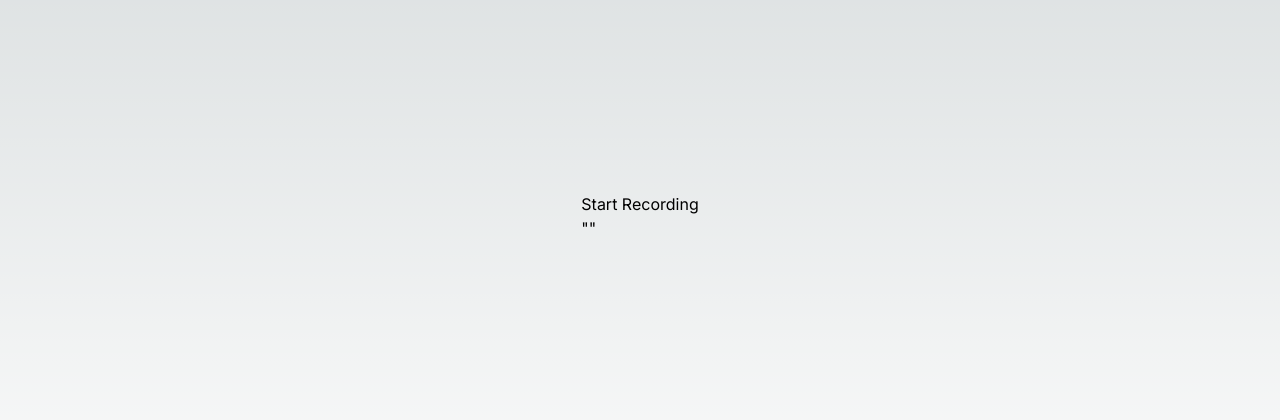
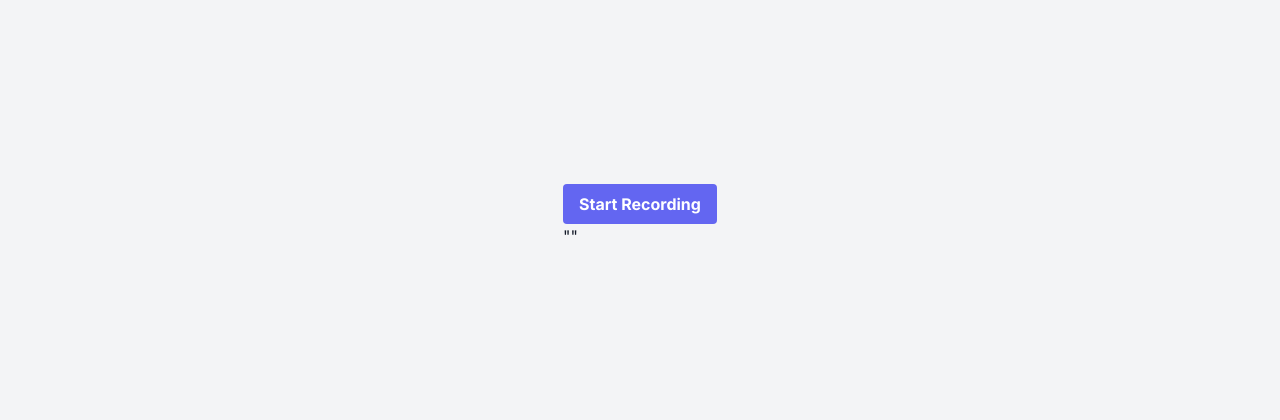
Before and after one commit to JeremyDudet/speak-to-order, a Next.js app: page / in a window 1280 px wide. Shown: the part 184-604 px from the top of the page. Built offline with nearby package versions, Linux system fonts and the light colour scheme.

Commit message:
new styling

```diff
--- a/src/app/STTComponent.js
+++ b/src/app/STTComponent.js
@@ -58,12 +58,32 @@ export default function STTComponent() {
   return (
     <div>
       {recording ? (
-        <button onClick={handleStopRecording}>Stop Recording</button>
+        <button
+          className="bg-indigo-500 hover:bg-indigo-700 text-white font-bold py-2 px-4 rounded dark:bg-indigo-800 dark:hover:bg-indigo-900"
+          onClick={handleStopRecording}
+        >
+          Stop Recording
+        </button>
       ) : (
-        <button onClick={handleStartRecording}>Start Recording</button>
+        <button
+          className="bg-indigo-500 hover:bg-indigo-700 text-white font-bold py-2 px-4 rounded dark:bg-indigo-800 dark:hover:bg-indigo-900"
+          onClick={handleStartRecording}
+        >
+          Start Recording
+        </button>
       )}
-      {loading ? <p>Loading...</p> : <p>{JSON.stringify(transcript)}</p>}
-      {error && <p className="text-red-500 text-lg font-bold">{error}</p>}{" "}
+      {loading ? (
+        <p className="text-gray-900 dark:text-gray-200">Loading...</p>
+      ) : (
+        <p className="text-gray-900 dark:text-gray-200">
+          {JSON.stringify(transcript)}
+        </p>
+      )}
+      {error && (
+        <p className="text-red-500 text-lg font-bold dark:text-red-300">
+          {error}
+        </p>
+      )}
     </div>
   );
 }
--- a/src/app/layout.js
+++ b/src/app/layout.js
@@ -1,17 +1,28 @@
-import './globals.css'
-import { Inter } from 'next/font/google'
+"use client";
 
-const inter = Inter({ subsets: ['latin'] })
+import { useState } from "react";
+import "./globals.css";
+import { Inter } from "next/font/google";
 
-export const metadata = {
-  title: 'Create Next App',
-  description: 'Generated by create next app',
-}
+const inter = Inter({ subsets: ["latin"] });
 
 export default function RootLayout({ children }) {
+  const [darkMode, setDarkMode] = useState(false);
+
+  const toggleDarkMode = () => {
+    setDarkMode(!darkMode);
+    if (!darkMode) {
+      document.documentElement.classList.add("dark");
+    } else {
+      document.documentElement.classList.remove("dark");
+    }
+  };
+
   return (
     <html lang="en">
-      <body className={inter.className}>{children}</body>
+      <body className={`${inter.className} ${darkMode ? "dark" : ""}`}>
+        {children}
+      </body>
     </html>
-  )
+  );
 }
--- a/src/app/page.js
+++ b/src/app/page.js
@@ -1,14 +1,62 @@
 "use client";
 
 import dynamic from "next/dynamic";
+import { Transition } from "@headlessui/react";
 
 const STTComponent = dynamic(() => import("./STTComponent"), {
   ssr: false, // This line is important. It disables server-side rendering for this component.
 });
 
 export default function Home() {
+  // Check if the browser is not Chrome
+  const isNotChrome = !window.navigator.userAgent.includes("Chrome");
+
   return (
-    <main className="flex min-h-screen flex-col items-center justify-center p-24">
+    <main className="flex min-h-screen flex-col items-center justify-center p-24 relative bg-gray-100 dark:bg-gray-900">
+      {isNotChrome && (
+        <Transition
+          show={isNotChrome}
+          enter="transition ease-out duration-100 transform"
+          enterFrom="opacity-0 scale-95"
+          enterTo="opacity-100 scale-100"
+          leave="transition ease-in duration-75 transform"
+          leaveFrom="opacity-100 scale-100"
+          leaveTo="opacity-0 scale-95"
+        >
+          <div className="max-w-sm w-full bg-white dark:bg-gray-800 shadow-lg rounded-lg pointer-events-auto ring-1 ring-black ring-opacity-5 overflow-hidden absolute top-0 left-1/2 transform -translate-x-1/2 mt-4">
+            <div className="p-4">
+              <div className="flex items-start">
+                <div className="flex-shrink-0">
+                  {/* Icon */}
+                  <svg
+                    className="h-6 w-6 text-red-400 dark:text-red-600"
+                    xmlns="http://www.w3.org/2000/svg"
+                    fill="none"
+                    viewBox="0 0 24 24"
+                    stroke="currentColor"
+                    aria-hidden="true"
+                  >
+                    <path
+                      strokeLinecap="round"
+                      strokeLinejoin="round"
+                      strokeWidth="2"
+                      d="M12 9v2m0 4h.01m-6.938 4h13.856c1.54 0 2.502-1.667 1.732-3L13.732 4c-.77-1.333-2.694-1.333-3.464 0L3.34 16c-.77 1.333.192 3 1.732 3z"
+                    />
+                  </svg>
+                </div>
+                <div className="ml-3 w-0 flex-1 pt-0.5">
+                  <p className="text-sm font-medium text-gray-900 dark:text-gray-200">
+                    Warning
+                  </p>
+                  <p className="mt-1 text-sm text-gray-500 dark:text-gray-400">
+                    This app works best on Chrome.
+                  </p>
+                </div>
+              </div>
+            </div>
+          </div>
+        </Transition>
+      )}
       <STTComponent />
       {/* rest of your component */}
     </main>
--- a/tailwind.config.js
+++ b/tailwind.config.js
@@ -1,18 +1,19 @@
 /** @type {import('tailwindcss').Config} */
 module.exports = {
+  darkMode: "media", // or media if you want to make it work with your OS color scheme
   content: [
-    './src/pages/**/*.{js,ts,jsx,tsx,mdx}',
-    './src/components/**/*.{js,ts,jsx,tsx,mdx}',
-    './src/app/**/*.{js,ts,jsx,tsx,mdx}',
+    "./src/pages/**/*.{js,ts,jsx,tsx,mdx}",
+    "./src/components/**/*.{js,ts,jsx,tsx,mdx}",
+    "./src/app/**/*.{js,ts,jsx,tsx,mdx}",
   ],
   theme: {
     extend: {
       backgroundImage: {
-        'gradient-radial': 'radial-gradient(var(--tw-gradient-stops))',
-        'gradient-conic':
-          'conic-gradient(from 180deg at 50% 50%, var(--tw-gradient-stops))',
+        "gradient-radial": "radial-gradient(var(--tw-gradient-stops))",
+        "gradient-conic":
+          "conic-gradient(from 180deg at 50% 50%, var(--tw-gradient-stops))",
       },
     },
   },
   plugins: [],
-}
+};
```
Also changed, not shown: package.json (+9 -1 lines), 1 other file (tests, documents, lock files or other folders).
